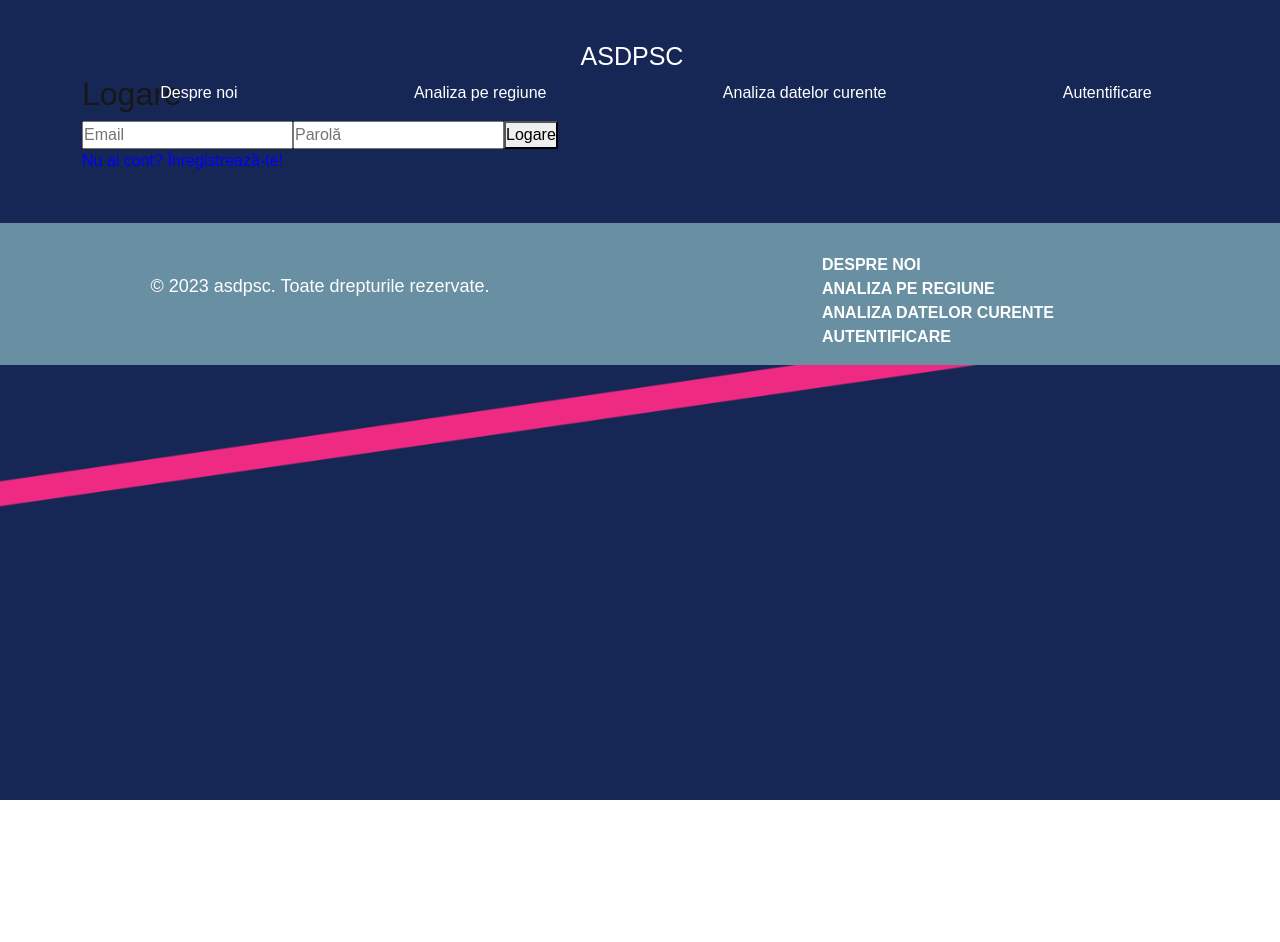
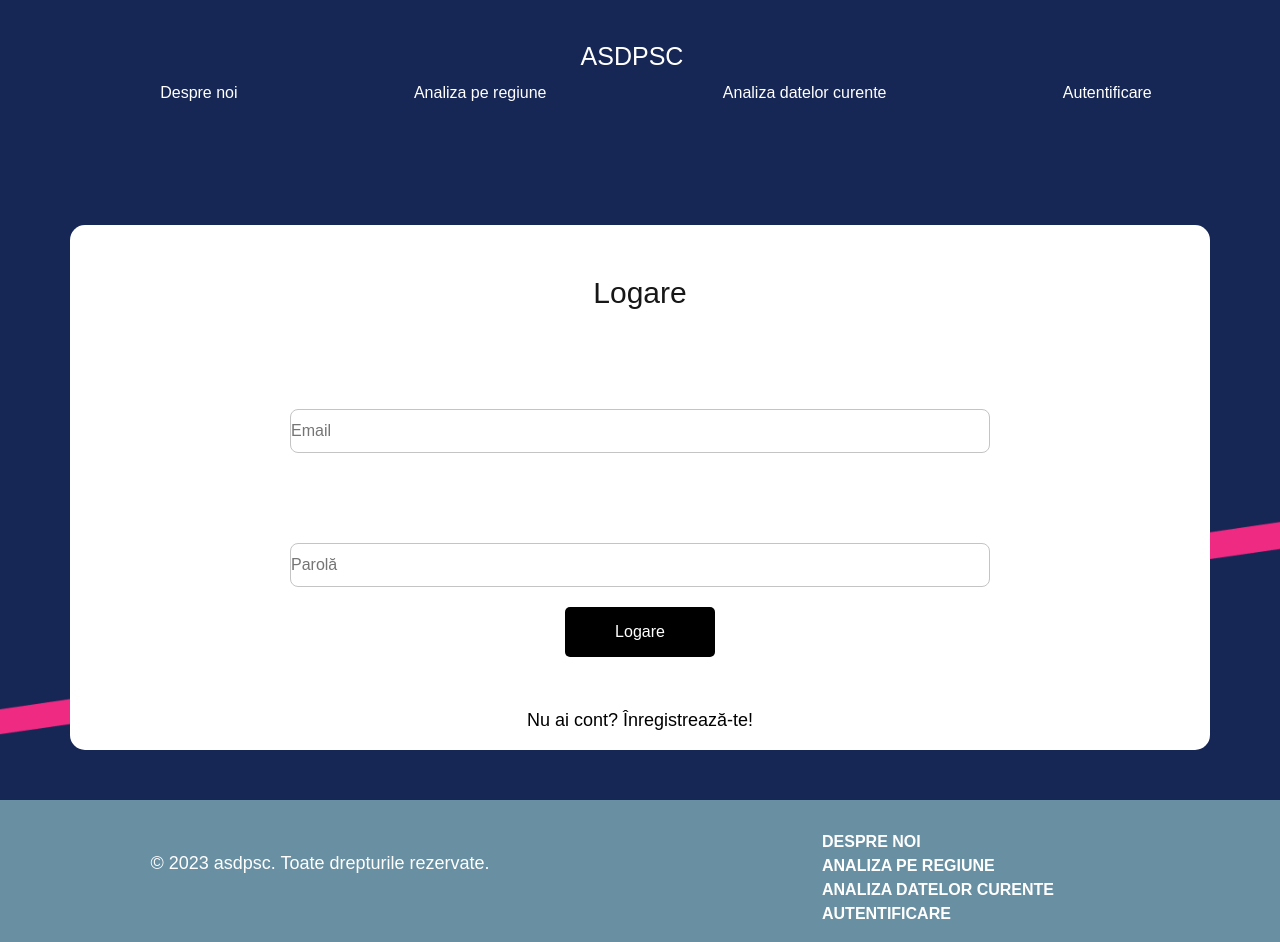
Before and after one commit to Klasterov/project1, a Next.js app in the folder my-app/: page /LogIn in a window 1280 px wide. Before the commit the page ends 800 px from the top, so only its background shows below. Built offline with nearby package versions, Linux system fonts and the light colour scheme.

Commit message:
modify login

```diff
--- /dev/null
+++ b/my-app/src/app/LogIn/components/login.css
@@ -0,0 +1,61 @@
+.auth-container{
+    display: flex;
+    justify-content: center;
+    align-items: center;;
+    background-color: white;
+    margin-top: 150px;
+    border-radius: 15px;
+}
+
+.login .messages {
+    margin-bottom: 20px;
+    text-align: left; /* Aliniază mesajele la stânga */
+    color: red; /* Culoare pentru mesaje de eroare */
+}
+
+/* Stil pentru fiecare mesaj */
+.login .message {
+    font-size: 16px;
+    margin: 5px 0;
+}
+
+.login{
+    background-color: white;
+    text-align: center;
+    display: flex;
+    flex-direction: column;
+    align-items: center;
+}
+
+.login h2{
+    margin-top: 50px;
+    font-size: 30px;
+}
+
+.login input{
+    width: 700px;
+    height: 44px;
+    border-radius: 8px;
+    border: 1px solid #C4C4C4;
+    margin-top: 70px;
+    margin-bottom: 20px;
+}
+
+.login button{
+    background-color: black;
+    color: white;
+    width: 150px;
+    border: none;
+    height: 50px;
+    align-items: right;
+    border-radius: 5px;
+    margin-bottom: 50px;
+}
+
+.login p{
+    font-size: 18px;
+    font-weight: 500;
+    color: #000000;
+    text-decoration: none;
+    cursor: pointer;
+}
--- a/my-app/src/app/LogIn/components/login.jsx
+++ b/my-app/src/app/LogIn/components/login.jsx
@@ -2,42 +2,54 @@
 import React, { useState } from "react";
 import { useNavigate } from "react-router-dom";
 import { Container } from "react-bootstrap";
+import "./login.css";
 
 export default function Login() {
     const [email, setEmail] = useState("");
     const [password, setPassword] = useState("");
-    const [isRegistering, setIsRegistering] = useState(false); // Stare pentru a comuta între logare și înregistrare
+    const [isRegistering, setIsRegistering] = useState(false);
+    const [messages, setMessages] = useState([]);
     const navigate = useNavigate();
 
     const handleSubmit = () => {
+        const newMessages = [];
+
         if (!email || !password) {
-            alert("Toate câmpurile sunt obligatorii!");
+            newMessages.push("Toate câmpurile sunt obligatorii!");
             return;
         }
 
         if (isRegistering) {
-            // Logica pentru înregistrare
             localStorage.setItem("userEmail", email);
             localStorage.setItem("userPassword", password);
-            alert("Înregistrare reușită! Acum te poți loga.");
-            setIsRegistering(false); // Comută la modul de logare
+            newMessages.push("Înregistrare reușită! Acum te poți loga.");
+            setIsRegistering(false);
         } else {
-            // Logica pentru logare
             const storedEmail = localStorage.getItem("userEmail");
             const storedPassword = localStorage.getItem("userPassword");
 
             if (email === storedEmail && password === storedPassword) {
-                alert("Autentificare reușită!");
+                newMessages.push("Autentificare reușită!");
                 navigate("/dashboard");
             } else {
-                alert("Email sau parolă incorectă!");
+                newMessages.push("Email sau parolă incorectă!");
             }
         }
+        setMessages(newMessages);
     };
 
     return (
         <Container className="auth-container">
+            <div className="login">
             <h2>{isRegistering ? "Înregistrare" : "Logare"}</h2>
+            <div className="messages">
+                {messages.map((message, index) => (
+                    <p key={index} className="message" style={{ color: message.includes("reușită") ? "green" : "red" }}>
+                        {message}
+                    </p>
+                ))}
+            </div>
+
             <input
                 type="email"
                 placeholder="Email"
@@ -53,11 +65,12 @@ export default function Login() {
             <button onClick={handleSubmit}>
                 {isRegistering ? "Înregistrează-te" : "Logare"}
             </button>
-            <p onClick={() => setIsRegistering(!isRegistering)} style={{ cursor: "pointer", color: "blue" }}>
+            <p onClick={() => setIsRegistering(!isRegistering)}>
                 {isRegistering
                     ? "Ai deja un cont? Loghează-te!"
                     : "Nu ai cont? Înregistrează-te!"}
             </p>
+            </div>
         </Container>
     );
 }
```
